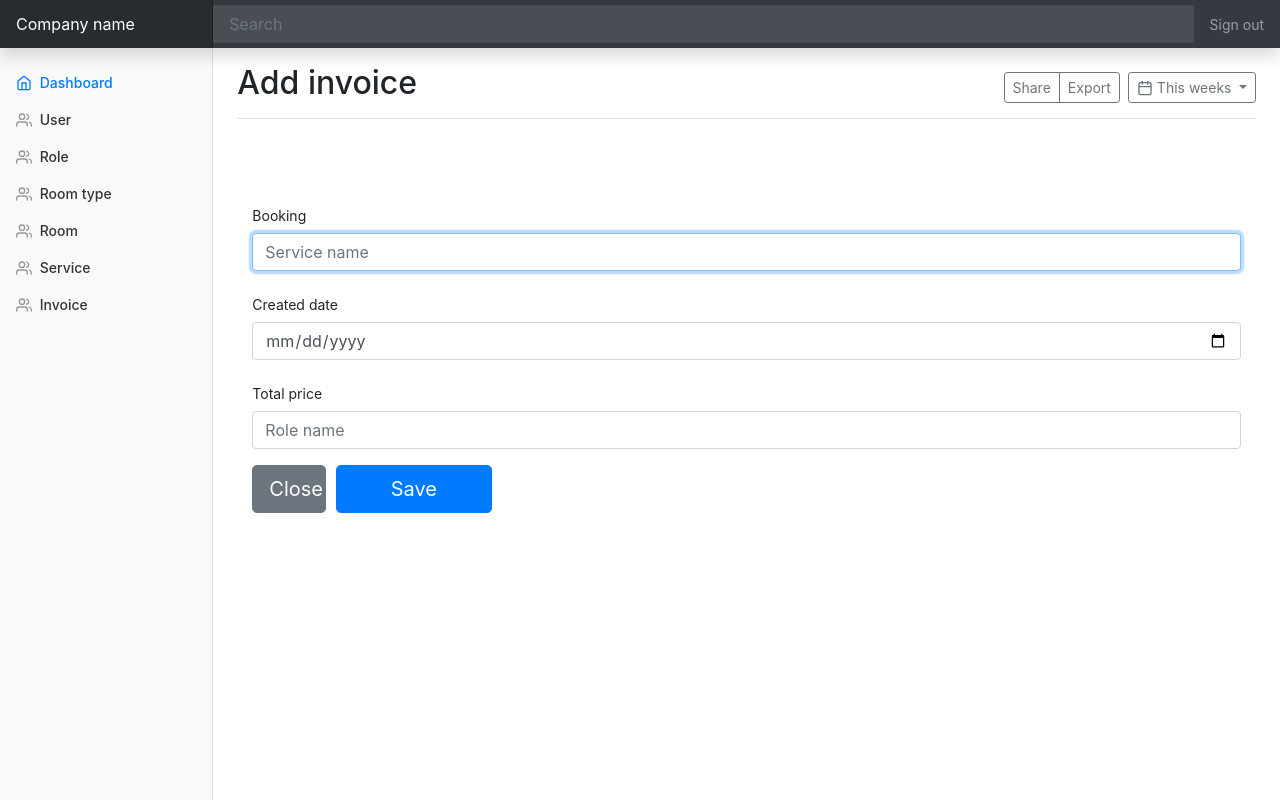
After one commit to ngqp2k/Flask-HM-01, a Flask app: page /add-invoice in a window 1280 px wide. The commit adds this page. Run offline with Flask 3, Linux system fonts and the light colour scheme; tables that the repository leaves empty hold one stand-in row (values such as "Sample post"); some libraries are stand-ins or nearby versions.

Commit message:
Add invoice functionality to templates and views

```diff
--- /dev/null
+++ b/templates/add-invoice.html
@@ -0,0 +1,42 @@
+{% extends 'index.html' %}
+
+{% block title %}Add invoice{% endblock %}
+
+{% block content %}
+
+<div class="container">
+  <form class="" method="post" action="#" role="form">
+    <div class="form-row">
+      <div class="col-md-12">
+        <div class="form-group">
+          <label for="" class="col-form-label">Booking</label>
+          <input type="text" id="first-name" class="form-control" placeholder="Service name" name="booking" autofocus>
+        </div>
+      </div>
+      <div class="col-md-12">
+        <div class="form-group">
+          <label for="" class="col-form-label">Created date</label>
+          <input type="date" id="first-name" class="form-control" placeholder="Service description" name="created_date" autofocus>
+        </div>
+      </div>
+      <div class="col-md-12">
+        <div class="form-group">
+          <label for="" class="col-form-label">Total price</label>
+          <input type="text" id="first-name" class="form-control" placeholder="Role name" name="total_price" autofocus>
+        </div>
+      </div>
+      <div class="col-1">
+        <div class="form-group">
+          <button class="btn btn-lg btn-secondary btn-block" type="">Close</button>
+        </div>
+      </div>
+      <div class="col-2">
+        <div class="form-group">
+          <input class="btn btn-lg btn-primary btn-block" type="submit" value="Save">
+        </div>
+      </div>
+    </div>
+  </form>
+</div>
+
+{% endblock %}
--- a/templates/index.html
+++ b/templates/index.html
@@ -96,6 +96,12 @@
                 Service
               </a>
             </li>
+            <li class="nav-item">
+              <a class="nav-link" href="{{ url_for('invoice_page') }}">
+                <span data-feather="users"></span>
+                Invoice
+              </a>
+            </li>
           </ul>
 
           <!-- <h6 class="sidebar-heading d-flex justify-content-between align-items-center px-3 mt-4 mb-1 text-muted">
--- a/views.py
+++ b/views.py
@@ -327,3 +327,53 @@ def delete_service(service_id):
     db.session.commit()
 
     return redirect(url_for('service_page'))
+
+# invoice
+@app.route('/invoice')
+def invoice_page():
+    invoices = models.Invoice.query.all()
+    return render_template('mdInvoice.html', invoices=invoices)
+
+@app.route('/add-invoice', methods=['GET', 'POST'])
+def add_invoice():
+    if request.method == 'POST':
+        invoice = models.Invoice()
+        invoice.booking = models.Booking.query.get(request.form['booking'])
+        invoice.created_date = datetime(2012, 3, 3)
+        invoice.total_price = request.form['total_price']
+
+        db.session.add(invoice)
+        db.session.commit()
+
+        return redirect(url_for('invoice_page'))
+
+    bookings = models.Booking.query.all()
+
+    return render_template('add-invoice.html', bookings=bookings)
+
+
+@app.route('/edit-invoice/<int:invoice_id>', methods=['GET', 'POST'])
+def edit_invoice(invoice_id):
+    invoice = models.Invoice.query.get(invoice_id)
+
+    if request.method == 'POST':
+        invoice.booking = models.Booking.query.get(request.form['booking'])
+        invoice.created_date = datetime(2012, 3, 3)
+        invoice.total_price = request.form['total_price']
+
+        db.session.commit()
+
+        return redirect(url_for('invoice_page'))
+
+    bookings = models.Booking.query.all()
+
+    return render_template('edit-invoice.html', invoice=invoice, bookings=bookings)
+
+
+@app.route('/delete-invoice/<int:invoice_id>', methods=['GET', 'POST'])
+def delete_invoice(invoice_id):
+    invoice = models.Invoice.query.get(invoice_id)
+    db.session.delete(invoice)
+    db.session.commit()
+
+    return redirect(url_for('invoice_page'))
```
Also changed, not shown: templates/edit-invoice.html (added, +42 -0 lines), templates/mdInvoice.html (added, +41 -0 lines).
